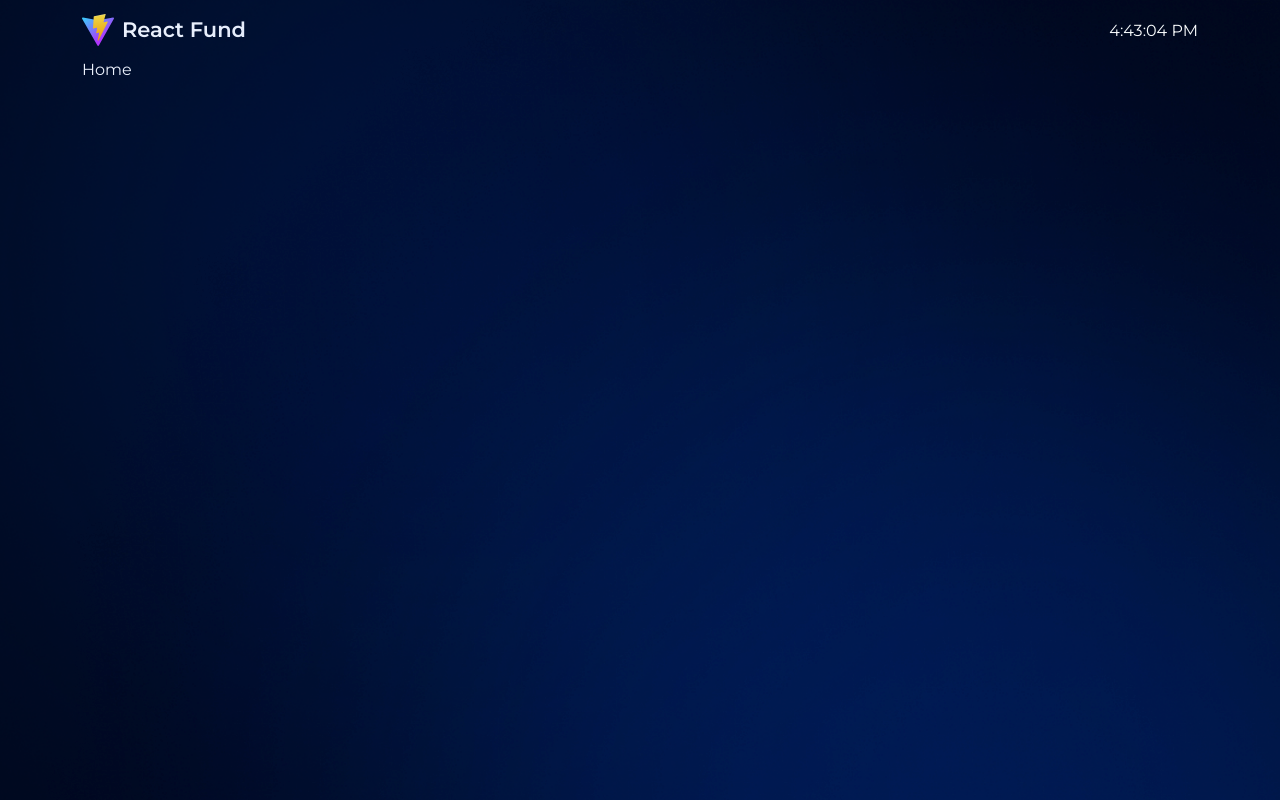
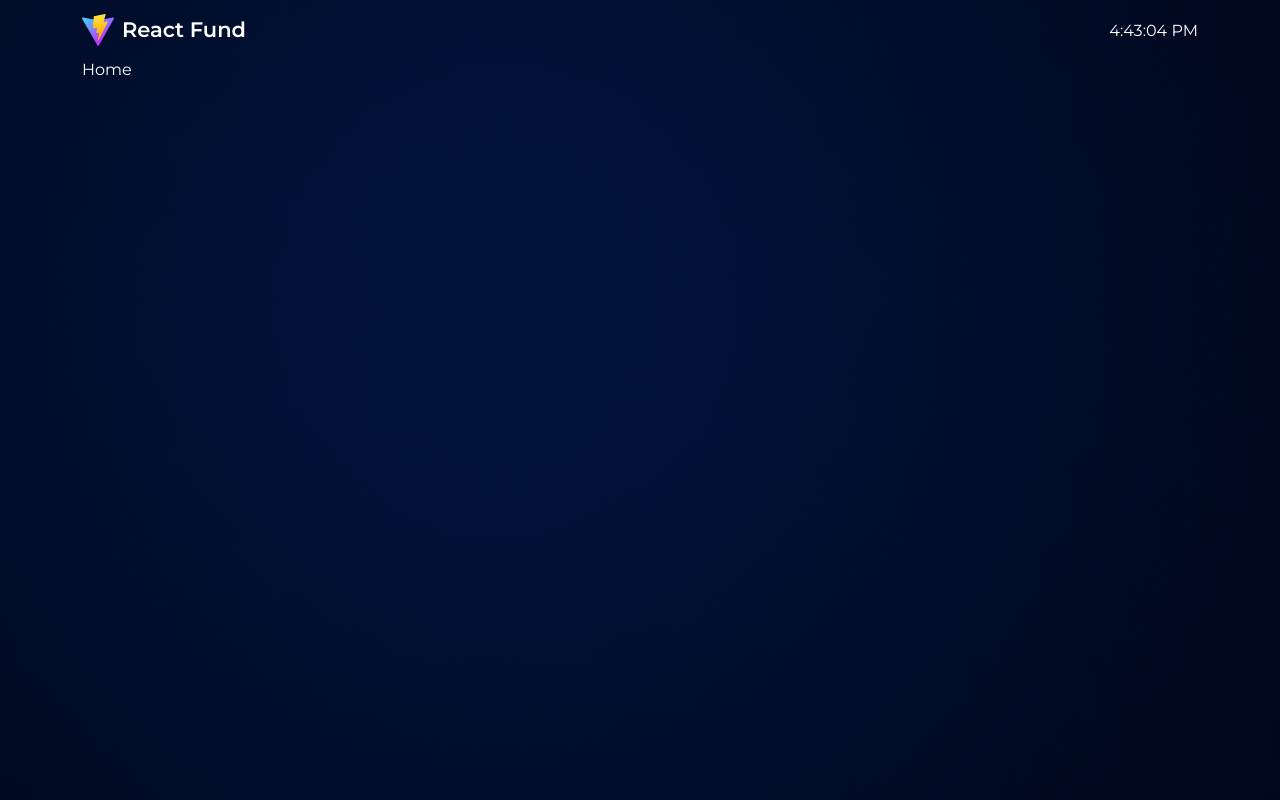
Before and after one commit to Swilsakov/react-fund-project, a React (Vite) app: page / in a window 1280 px wide. Built offline with nearby package versions, Linux system fonts and the light colour scheme.

Commit message:
fix: bg ellipse and files

```diff
--- a/src/app/App.tsx
+++ b/src/app/App.tsx
@@ -1,5 +1,10 @@
+import RootLayout from "@/layouts/RootLayout/RootLayout";
 import { AppRoutes } from "../routes/AppRoutes";
 
 export const App = () => {
-  return <AppRoutes />;
+  return (
+    <RootLayout>
+      <AppRoutes />
+    </RootLayout>
+  );
 };
--- a/src/app/global.scss
+++ b/src/app/global.scss
@@ -9,7 +9,6 @@
 
 html,
 body {
-  position: relative;
   display: flex;
   flex-direction: column;
   min-height: 100vh;
@@ -18,28 +17,4 @@ body {
 
   color: #ffffff;
   font-family: "Montserrat", sans-serif;
-
-  &::before,
-  &::after {
-    position: absolute;
-    content: "";
-    width: 100%;
-    height: 100%;
-    background-repeat: no-repeat;
-    background-size: cover;
-    z-index: 0;
-    pointer-events: none;
-  }
-
-  &::before {
-    top: 0;
-    left: 0;
-    background-image: url("/ellipse1.png");
-  }
-
-  &::after {
-    bottom: 0;
-    right: 0;
-    background-image: url("/ellipse2.png");
-  }
 }
--- a/src/layouts/RootLayout/RootLayout.tsx
+++ b/src/layouts/RootLayout/RootLayout.tsx
@@ -1,5 +1,11 @@
 import { type ReactNode } from "react";
 import styled from "styled-components";
+
+const RootLayoutWrapper = styled.div`
+  width: 100%;
+  min-height: 100vh;
+  background: no-repeat url("/ellipse1.png");
+`;
 
 const RootLayoutContainer = styled.div`
   margin: 0 auto;
@@ -20,9 +26,11 @@ interface RootLayoutProps {
 
 const RootLayout = ({ children }: RootLayoutProps) => {
   return (
-    <RootLayoutContainer>
-      <RootLayoutContent>{children}</RootLayoutContent>
-    </RootLayoutContainer>
+    <RootLayoutWrapper>
+      <RootLayoutContainer>
+        <RootLayoutContent>{children}</RootLayoutContent>
+      </RootLayoutContainer>
+    </RootLayoutWrapper>
   );
 };
 
--- a/src/main.tsx
+++ b/src/main.tsx
@@ -3,12 +3,9 @@ import { BrowserRouter } from "react-router-dom";
 
 import "./app/global.scss";
 import { App } from "./app/App";
-import RootLayout from "./layouts/RootLayout/RootLayout";
 
 ReactDOM.createRoot(document.getElementById("root") as HTMLElement).render(
   <BrowserRouter>
-    <RootLayout>
-      <App />
-    </RootLayout>
+    <App />
   </BrowserRouter>
 );
```
Also changed, not shown: public/ellipse2.png (deleted).
